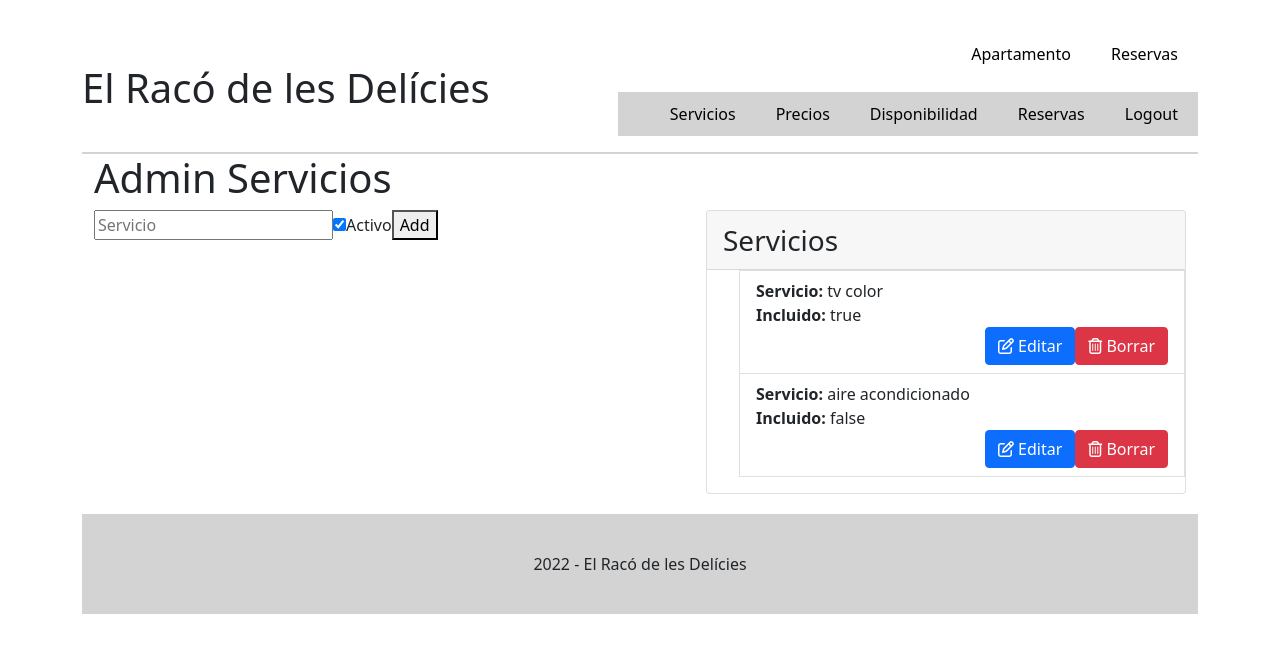
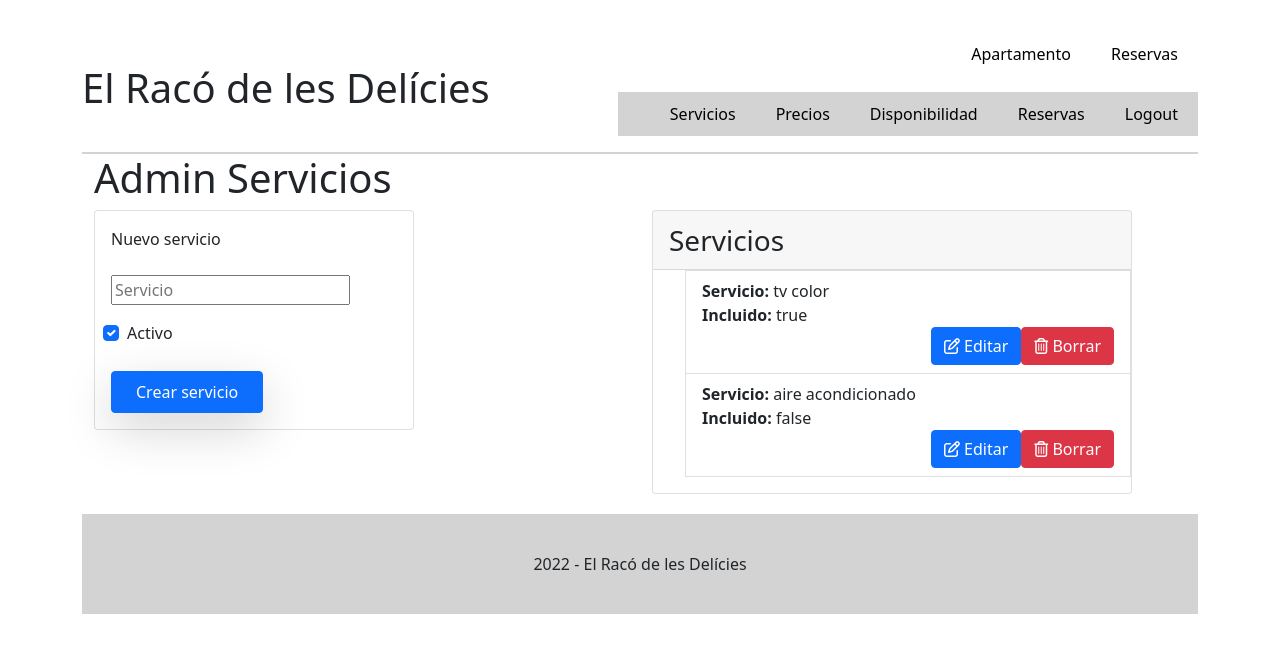
Before and after one commit to rubenhierro/itacademy-vue-sprint9, a Vue app: page /admin/servicios in a window 1280 px wide. Shown: the top 652 px of the page. Built offline with nearby package versions, Linux system fonts and the light colour scheme; sample sign-in values are in the browser's storage; what v-calendar would draw is missing.

Commit message:
Admin servicios

```diff
--- a/src/components/Map.vue
+++ b/src/components/Map.vue
@@ -5,7 +5,7 @@
         width="1200"
         height="500"
         id="gmap_canvas"
-        src="https://maps.google.com/maps?q=Raco%20de%20les%20delicies&t=&z=13&ie=UTF8&iwloc=&output=embed"
+        src="https://maps.google.com/maps?q=el%20raco%20de%20les%20delicies&t=&z=9&ie=UTF8&iwloc=&output=embed"
         frameborder="0"
         scrolling="no"
         marginheight="0"
--- a/src/views/admin/Services.vue
+++ b/src/views/admin/Services.vue
@@ -6,7 +6,7 @@ import service from '@/classes/Service'
 import list from '../../components/List.vue'
 
 const store = useApartmentStore()
-const { enabledServices, disabledServices, services } = storeToRefs(store)
+const { services } = storeToRefs(store)
 const name = ref(null)
 const isActive = ref(true)
 const isEditing = ref(false)
@@ -37,17 +37,36 @@ function deleteService(id) {
 <template>
   <div class="container">
     <h1>Admin Servicios</h1>
-    <div class="admin-list">
-      <div>
-        <span v-if="isEditing" class="text-danger">Editar servicio</span>
-        <form @submit.prevent="addService">
-          <input type="text" id="serviceInput" v-model="name" placeholder="Servicio" />
-          <input type="checkbox" id="serviceLabel" v-model="isActive" />
-          <label for="serviceLabel">{{ isActive === true ? "Activo" : "Inactivo" }}</label>
-          <button type="submit">Add</button>
-        </form>
+    <div class="row">
+      <div class="col">
+        <div class="card" style="width: 20rem;">
+          <div class="card-body">
+            <div class="card-title">Nuevo servicio</div>
+            <span v-if="isEditing" class="text-danger">Editar servicio</span>
+            <form class="row g-3" @submit.prevent="addService">
+              <div class="col-md-6 pt-3">
+                <input type="text" id="serviceInput" v-model="name" placeholder="Servicio" />
+              </div>
+              <div class="form-check">
+                <input
+                  class="form-check-input"
+                  type="checkbox"
+                  v-model="isActive"
+                  id="flexCheckDefault"
+                />
+                <label
+                  class="form-check-label"
+                  for="flexCheckDefault"
+                >{{ isActive === true ? "Activo" : "Inactivo" }}</label>
+              </div>
+              <div class="col pt-2 text-right">
+                <button class="p-2 px-4 btn btn-primary shadow-lg">Crear servicio</button>
+              </div>
+            </form>
+          </div>
+        </div>
       </div>
-      <div>
+      <div class="col">
         <list
           :name="'Servicios'"
           :list="services"
@@ -63,9 +82,3 @@ function deleteService(id) {
     </div>
   </div>
 </template>
-<style>
-.admin-list {
-  display: flex;
-  justify-content: space-between;
-}
-</style>
```
